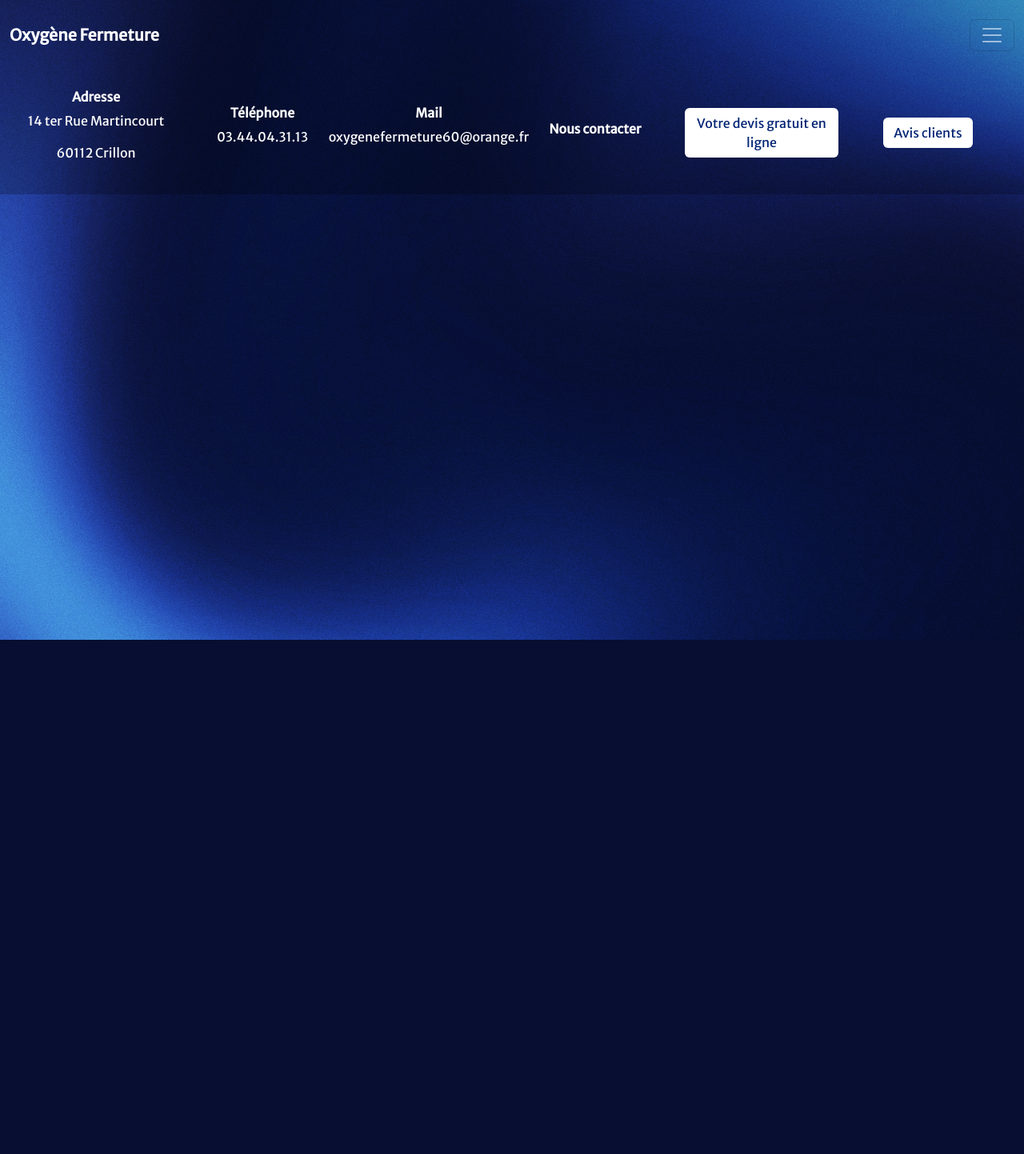
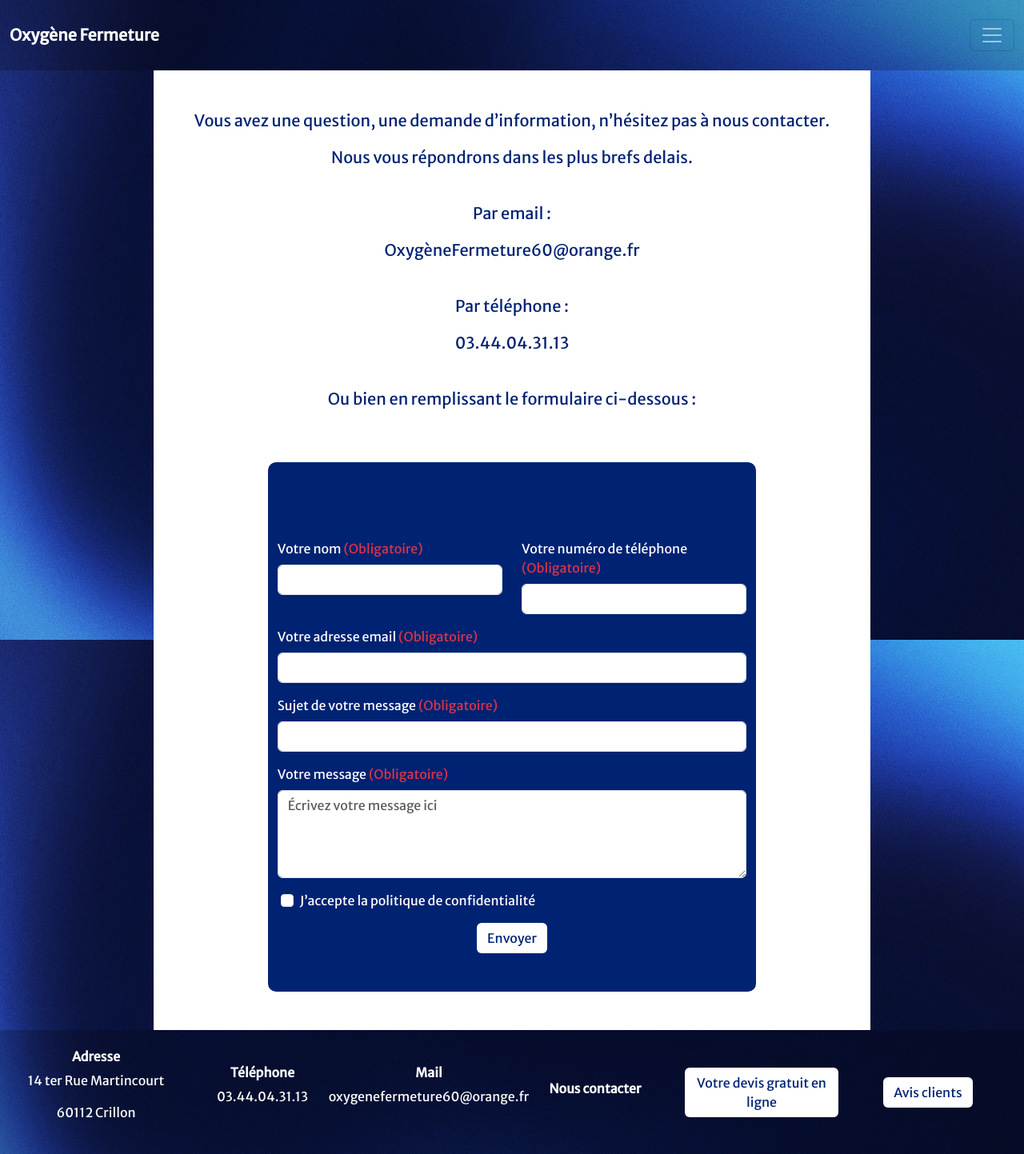
Before and after one commit to Xaelyne/Site-vitrine-Oxygene-Fermeture, a PHP site: page /index.php?action=nousContacter in a window 1280 px wide. Shown: the whole page at 80% size. Before the commit the page ends 800 px from the top, so only its background shows below. Run offline with PHP 8.4, Linux system fonts and the light colour scheme.

Commit message:
Formulaire

```diff
--- /dev/null
+++ b/scripts/regex.js
@@ -0,0 +1,98 @@
+var btn = document.getElementById('boutonSubmitForm');
+
+btn.addEventListener("click",regexEmail);
+btn.addEventListener("click",regexNom);
+btn.addEventListener("click",regexTelephone);
+btn.addEventListener("click",regexSujet);
+btn.addEventListener("click",regexMessageForm);
+
+
+//Regex Email
+
+function regexEmail(e){
+    var regex = /^[a-zA-Z0-9]+@[a-zA-Z0-9]+.([a-zA-Z]{2,3})$/;
+    var email = document.getElementById("emailFormulaireContact").value;
+    var message = document.getElementById("messageErreurEmail")
+
+    if (!regex.test(email)) {
+        message.innerHTML = "Veuillez entrer une adresse email valide. <br> Par exemple : Abc123@exemple.com <br> <br>";
+        e.preventDefault(); // Empêche l'envoi du formulaire
+    } else {
+        message.innerHTML = ""; // Réinitialise le message d'erreur
+    }
+
+}
+
+//Regex Nom
+
+function regexNom(e){
+    var regex = /^[A-Za-zÀ-ÿà-ÿ]{2,}(?:[-\s][A-Za-zÀ-ÿà-ÿ]{2,})*$/;
+    var nom = document.getElementById("nomFormulaireContact").value;
+    var message = document.getElementById("messageErreurNom")
+
+    if (!regex.test(nom)) {
+        message.innerHTML = "Veuillez entrer un nom valide.<br>2 caractères minimum.<br><br>";
+        e.preventDefault(); // Empêche l'envoi du formulaire
+    } else {
+        message.innerHTML = ""; // Réinitialise le message d'erreur
+    }
+
+}
+
+//Regex Téléphone
+
+function regexTelephone(e){
+    var regex = /^(?:0|\+33)[1-9](?:[\s.-]*\d{2}){4}$/;
+    var tel= document.getElementById("telephoneFormulaireContact").value;
+    var message = document.getElementById("messageErreurTelephone")
+
+    if (!regex.test(tel)) {
+        message.innerHTML = "Veuillez entrer un numéro de téléphone valide. <br><br>";
+        e.preventDefault(); // Empêche l'envoi du formulaire
+    } else {
+        message.innerHTML = ""; // Réinitialise le message d'erreur
+    }
+
+}
+
+//Regex sujet
+
+function regexSujet(e){
+    var regex = /^(?=.{4,40}$)[a-zA-Z0-9À-ÿ\s\-']+$/;
+    var sujet = document.getElementById("sujetFormulaireContact").value;
+    var message = document.getElementById("messageErreurSujet")
+
+    if (sujet.length < 4) {
+        message.innerHTML = "Votre sujet doit contenir au moins 4 caractères.<br><br>";
+        e.preventDefault(); // Empêche l'envoi du formulaire
+    } else if (sujet.length > 40) {
+        message.innerHTML = "Votre sujet est trop grand, il doit contenir moins de 40 caractères.<br><br>";
+        e.preventDefault(); // Empêche l'envoi du formulaire
+    } else if (!regex.test(sujet)) {
+        message.innerHTML = "Veuillez entrer un sujet valide. <br> Il ne doit pas contenir de caractère spéciaux <br><br>";
+        e.preventDefault(); // Empêche l'envoi du formulaire
+    } else {
+        message.innerHTML = ""; // Réinitialise le message d'erreur
+    }
+
+}
+
+
+//Regex Message
+
+function regexMessageForm(e){
+    var regex = /^(?=.{4,40}$)[a-zA-Z0-9À-ÿ\s\-']+$/;
+    var MessageForm = document.getElementById("messageFormulaireContact").value;
+    var message = document.getElementById("messageErreurMessage")
+
+    if (MessageForm.length < 4) {
+        message.innerHTML = "Votre message doit contenir au moins 4 caractères.";
+        e.preventDefault(); // Empêche l'envoi du formulaire
+    } else if (!regex.test(MessageForm)) {
+        message.innerHTML = "Veuillez entrer un message valide. <br> Il ne doit pas contenir de caractère spéciaux";
+        e.preventDefault(); // Empêche l'envoi du formulaire
+    } else {
+        message.innerHTML = ""; // Réinitialise le message d'erreur
+    }
+
+}
--- /dev/null
+++ b/scripts/script.js
@@ -0,0 +1,7 @@
+var textarea = document.getElementById("messageFormulaireContact");
+var counter = document.getElementById("counter");
+
+textarea.addEventListener("input", function() {
+    var remainingChars = 500 - textarea.value.length;
+    counter.textContent = remainingChars + "/500 Caractères";
+});
--- a/scripts/traitement_formulaire.php
+++ b/scripts/traitement_formulaire.php
@@ -58,9 +58,7 @@
 
         // Envoyer l'e-mail
         $mail->send();
-        echo 'Message envoyé avec succès!';
     } catch (Exception $e) {
-        echo "Erreur lors de l'envoi du message: {$mail->ErrorInfo}";
     }
 }
 ?>
--- a/vues/vueFooter.php
+++ b/vues/vueFooter.php
@@ -43,5 +43,7 @@
           </div>
         </div>
       </footer>
+    <script src="./scripts/regex.js"></script>
+    <script src="./scripts/script.js"></script>
 </body>
 </html>
--- a/vues/vueNousContacter.php
+++ b/vues/vueNousContacter.php
@@ -0,0 +1,80 @@
+<div class="container-fluid contenu d-flex justify-content-center flex-column align-items-center">
+    <div class="text-center mt-5">
+        <p class="fs-5 texte">
+            Vous avez une question, une demande d’information, n’hésitez pas à nous contacter.
+        </p>
+        <p class="fs-5 texte pb-4">
+            Nous vous répondrons dans les plus brefs delais.
+        </p>
+        <p class="fs-5 texte">
+            Par email :
+        </p>
+        <p class="fs-5 texte pb-4">
+            OxygèneFermeture60@orange.fr
+        </p>
+        <p class="fs-5 texte">
+            Par téléphone :
+        </p>
+        <p class="fs-5 texte">
+            03.44.04.31.13
+        </p>
+        <p class="fs-5 texte pt-4">
+            Ou bien en remplissant le formulaire ci-dessous :
+        </p>
+    </div>
+    <!-- Formulaire de contact -->
+    <div class="divFormulaireContact my-5">
+        <form method="POST" action="index.php" class="formulaire my-5" id="contactForm">
+            <input type="hidden" name="action" value="traitement_formulaire">
+            <div class="container">
+                <div class="row">
+                    <div class="mb-5 text-center">
+                        <span class="text-danger" id="messageErreurEmail"></span>
+                        <span class="text-danger" id="messageErreurNom"></span>
+                        <span class="text-danger" id="messageErreurTelephone"></span>
+                        <span class="text-danger" id="messageErreurSujet"></span>
+                        <span class="text-danger" id="messageErreurMessage"></span>
+                    </div>
+                    <div class="mb-3 col-md-6">
+                        <label for="nomFormulaireContact" class="form-label text-white">Votre nom <span class="text-danger">(Obligatoire)</span></label>
+                        <input type="text" class="form-control" id="nomFormulaireContact" name="nomFormulaireContact" required="required">
+                    </div>
+                    <div class="mb-3 col-md-6">
+                        <label for="telephoneFormulaireContact" class="form-label text-white">Votre numéro de téléphone <span class="text-danger">(Obligatoire)</span></label>
+                        <input type="tel" class="form-control" id="telephoneFormulaireContact" name="telephoneFormulaireContact" required="required">
+                    </div>
+                </div>
+                <div class="row">
+                    <div class="mb-3 col-md-12">
+                        <label for="emailFormulaireContact" class="form-label text-white">Votre adresse email <span class="text-danger">(Obligatoire)</span></label>
+                        <input type="email" class="form-control" id="emailFormulaireContact" name="emailFormulaireContact" required="required">
+                    </div>
+                </div>
+                <div class="row">
+                    <div class="mb-3 col-md-12">
+                        <label for="sujetFormulaireContact" class="form-label text-white">Sujet de votre message <span class="text-danger">(Obligatoire)</span></label>
+                        <input type="text" class="form-control" id="sujetFormulaireContact" name="sujetFormulaireContact" required="required">
+                    </div>
+                </div>
+                <div class="row">
+                    <div class="mb-3 col-md-12">
+                        <label for="messageFormulaireContact" class="form-label text-white">Votre message <span class="text-danger">(Obligatoire)</span></label>
+                        <textarea class="form-control" id="messageFormulaireContact" name="messageFormulaireContact" rows="4" placeholder="Écrivez votre message ici" required="required" maxlength="500"></textarea>
+                        <span class="text-white" id="counter"></span>
+                    </div>
+                </div>
+                <div class="row">
+                    <div class="mb-3 col-md-12 form-check mx-3">
+                        <input type="checkbox" class="form-check-input" id="exampleCheck1" required="required">
+                        <label class="form-check-label text-white" for="exampleCheck1">J’accepte la politique de confidentialité</label>
+                    </div>
+                </div>
+                <div class="row">
+                    <div class="col-md-12 d-flex justify-content-center">
+                        <button type="submit" class="btn bouton" name="envoyer" id="boutonSubmitForm">Envoyer</button>
+                    </div>
+                </div>
+            </div>
+        </form>
+    </div>
+</div>
```
Also changed, not shown: vues/vueAccueil.php (+41 -10 lines), vues/vueConfirmationEnvois.php (+36 -2 lines).
